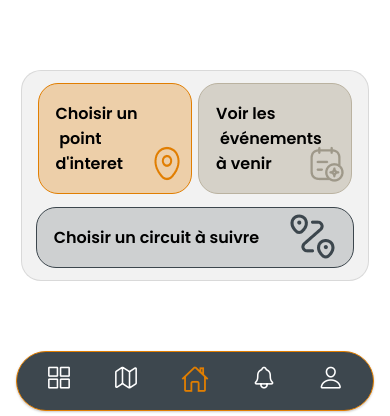
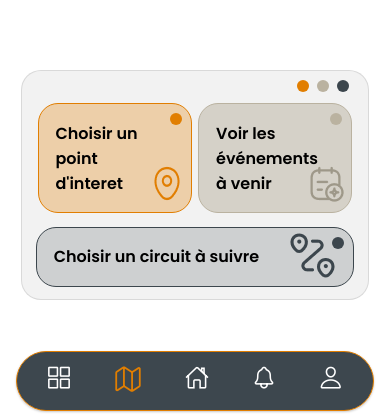
Before and after one commit to ouaelesi/1CS-Project-PhoneAPP, a React Native app: screen /ExplorePage in a window 390 px wide. Shown: the part 425-841 px from the top of the page. Built offline with nearby package versions, Linux system fonts and the light colour scheme.

Commit message:
add small circles to the explore page

```diff
--- a/Pages/ExplorePage.js
+++ b/Pages/ExplorePage.js
@@ -37,26 +37,28 @@ const ExplorePage = ({ navigation }) => {
       <ZoneMap />
 
       <View style={styles.btnContainer}>
-        <View>
-
+        <View style={styles.circlesContainer}>
+          <View style={[styles.circles , {backgroundColor : "#E17E01"}]}></View>
+          <View style={[styles.circles , {backgroundColor : "#BAB2A0"}]}></View>
+          <View style={[styles.circles , {backgroundColor : "#3C464D"}]}></View>
         </View>
         <View style={styles.rowButton}>
           <ExploreButton
-            text={"Choisir un\n point \nd'interet"}
+            text={"Choisir un \npoint \nd'interet"}
             color={"rgba(225,126,1,.3)"}
             borderColor={"#E17E01"}
             small={true}
             id={1}
-            linkTo ={"PointInt"}
+            linkTo={"PointInt"}
             navigation={navigation}
           />
           <ExploreButton
-            text={"Voir les\n événements \nà venir"}
+            text={"Voir les \névénements \nà venir"}
             color={"rgba(186,178,160,.5)"}
             borderColor={"#BAB2A0"}
             small={true}
             id={2}
-            linkTo ={"EventPage"}
+            linkTo={"EventPage"}
             navigation={navigation}
           />
         </View>
@@ -67,12 +69,12 @@ const ExplorePage = ({ navigation }) => {
           borderColor={"#3C464D"}
           small={false}
           id={3}
-          linkTo ={""}
+          linkTo={""}
           navigation={navigation}
         />
       </View>
 
-      <NavBar navigation={navigation} />
+      <NavBar navigation={navigation} ActivePage={"MapPage"} />
     </SafeAreaView>
   );
 };
@@ -109,16 +111,27 @@ const styles = StyleSheet.create({
     borderColor: "rgba(0, 0, 0, .1)",
     marginVertical: "4%",
     padding: "1.5%",
-    position: "relative" ,
-
+    position: "relative",
+    paddingTop :25 ,
   },
   rowButton: {
     flexDirection: "row",
     alignItems: "center",
     justifyContent: "center",
-
   },
   smallBtn: {
     width: "50%",
   },
+  circles : {
+    width : 12 ,
+    height :12 ,
+    borderRadius : 50 ,
+    margin : 4
+  } ,
+  circlesContainer : {
+    position : "absolute" ,
+    flexDirection : "row",
+    right :15 ,
+    top :5
+  }
 });
--- a/Pages/HomePage.js
+++ b/Pages/HomePage.js
@@ -75,7 +75,7 @@ const HomePage = ({ navigation, ActivePag }) => {
         <View style={{ height: 80 }}></View>
       </ScrollView>
       {/* Nav Bar */}
-      <NavBar navigation={navigation} ActivePag={ActivePag} />
+      <NavBar navigation={navigation} ActivePage={"HomePage"} />
     </View>
   );
 };
--- a/Pages/MapPage.js
+++ b/Pages/MapPage.js
@@ -13,7 +13,7 @@ const MapPage = ({ navigation }) => {
         <SearchFilter/>
         <Map/>
         <BestZones navigation={navigation}/>
-        <NavBar navigation={navigation} />
+        <NavBar navigation={navigation} ActivePage={"MapPage"} />
     </View>
   );
 };
--- a/Pages/ProfilePage.js
+++ b/Pages/ProfilePage.js
@@ -6,7 +6,7 @@ const ProfilePage = ({navigation}) => {
     return (
         <View style={{paddingTop:80  , flex: 1}}>
             <Text>Profil Page</Text>
-            <NavBar  navigation={navigation} />
+            <NavBar  navigation={navigation} ActivePage={"ProfilePage"} />
         </View>
     );
 };
--- a/componants/ExplorePage/ExploreButton.js
+++ b/componants/ExplorePage/ExploreButton.js
@@ -1,66 +1,78 @@
 import { View, Text, StyleSheet, TouchableOpacity, Image } from "react-native";
-import { useFonts } from 'expo-font';
-
+import { useFonts } from "expo-font";
 
 const ExploreButton = (props) => {
-
   let [fontsLoaded] = useFonts({
-        'Poppins-SemiBold': require('../../assets/fonts/Poppins-SemiBold.ttf'),
+    "Poppins-SemiBold": require("../../assets/fonts/Poppins-SemiBold.ttf"),
   });
 
- return(
+  return (
     <TouchableOpacity
       onPress={() => {
         props.navigation.navigate(props.linkTo, { name: "MapPage" });
       }}
-     style={[styles.btnContainer,
-        {backgroundColor: props.color,
-         borderColor: props.borderColor ,
-         width: props.small ? "46%" : "95%",}]}>
+      style={[
+        styles.btnContainer,
+        {
+          backgroundColor: props.color,
+          borderColor: props.borderColor,
+          width: props.small ? "46%" : "95%",
+        },
+      ]}
+    >
+      <Text style={styles.text}>{props.text}</Text>
+      {props.id == 1 ? (
+        <Image
+          style={styles.icon}
+          source={require("../../assets/choisirPtInteret.png")}
+        />
+      ) : props.id == 2 ? (
+        <Image
+          style={styles.icon}
+          source={require("../../assets/voirEvent.png")}
+        />
+      ) : (
+        <Image
+          style={styles.icon}
+          source={require("../../assets/choisirCircuit.png")}
+        />
+      )}
 
-            <Text style={styles.text}>{props.text}</Text>
-                { props.id == 1 ? (
-                    <Image style={styles.icon}
-                    source={require("../../assets/choisirPtInteret.png")}/>
-                ):
-                props.id == 2 ? (
-                        <Image style={styles.icon}
-                        source={require("../../assets/voirEvent.png")}/>
-                    ) : (
-                          <Image style={styles.icon}
-                          source={require("../../assets/choisirCircuit.png")}/>
-                        )
-                }
-
+      <View style={[styles.circle , {backgroundColor : props.borderColor}]}></View>
     </TouchableOpacity>
-
-
-
   );
 };
 
 export default ExploreButton;
 const styles = StyleSheet.create({
   btnContainer: {
-        backgroundColor:'#F2F2F2',
-        alignSelf:'center',
+    backgroundColor: "#F2F2F2",
+    alignSelf: "center",
     borderWidth: 1,
     borderRadius: 20,
     borderColor: "rgba(0, 0, 0, .1)",
-        marginVertical: '2%',
-        padding: '5%',
-        marginHorizontal : '1%',
-
+    marginVertical: "2%",
+    padding: "5%",
+    marginHorizontal: "1%",
   },
   text: {
-        fontSize : 16,
-        fontFamily: 'Poppins-SemiBold',
-        textAlign: 'left'
+    fontSize: 16,
+    fontFamily: "Poppins-SemiBold",
+    textAlign: "left",
   },
-    icon:{
-        alignSelf: 'flex-end',
+  icon: {
+    alignSelf: "flex-end",
     position: "absolute",
     bottom: "10%",
-        right: '5%'
-    }
+    right: "5%",
+  },
+  circle: {
+    position : "absolute" ,
+    width: 12,
+    height: 12,
+    borderRadius: 20,
+    margin: 4,
+    right :5 ,
+    top :5
+  },
 });
--- a/componants/HomePage/GoTOMap.js
+++ b/componants/HomePage/GoTOMap.js
@@ -1,29 +1,19 @@
-import { View, ImageBackground, Text, TouchableOpacity } from "react-native";
+import {
+  View,
+  ImageBackground,
+  Text,
+  TouchableOpacity,
+  StyleSheet,
+} from "react-native";
 import { LinearGradient } from "expo-linear-gradient";
 import { Ionicons } from "@expo/vector-icons";
 
 const GoTOMap = ({ navigation }) => {
   return (
-    <TouchableOpacity onPress={()=>navigation.navigate("MapPage" , {name:"MapPage"})}>
-      <View
-        style={{
-          width: "80%",
-          height: 140,
-          alignSelf: "center",
-          marginTop: 15,
-          borderRadius: 40,
-          borderColor: "#E17E01",
-          borderWidth: 1,
-          shadowColor: "#000",
-          shadowOffset: {
-            width: 0,
-            height: 1,
-          },
-          shadowOpacity: 0.92,
-          shadowRadius: 5.22,
-          elevation: 10,
-        }}
-      >
+    <TouchableOpacity
+      onPress={() => navigation.navigate("MapPage", { name: "MapPage" })}
+    >
+      <View style={Styles.container}>
         <ImageBackground
           source={require("../../assets/map.png")}
           style={{ flex: 1, justifyContent: "center" }}
@@ -45,17 +35,7 @@ const GoTOMap = ({ navigation }) => {
                 style={{ alignSelf: "center" }}
                 color="white"
               />
-              <Text
-                style={{
-                  textAlign: "center",
-                  fontSize: 25,
-                  fontWeight: "500",
-                  marginTop: 5,
-                  color: "white",
-                }}
-              >
-                Go To Map
-              </Text>
+              <Text style={Styles.GoToMap}>Go To Map</Text>
             </View>
           </LinearGradient>
         </ImageBackground>
@@ -63,5 +43,31 @@ const GoTOMap = ({ navigation }) => {
     </TouchableOpacity>
   );
 };
+const Styles = StyleSheet.create({
+  container: {
+    width: "80%",
+    height: 140,
+    alignSelf: "center",
+    marginTop: 15,
+    borderRadius: 40,
+    borderColor: "#E17E01",
+    borderWidth: 1,
+    shadowColor: "#000",
+    shadowOffset: {
+      width: 0,
+      height: 1,
+    },
+    shadowOpacity: 0.92,
+    shadowRadius: 5.22,
+    elevation: 10,
+  },
+  GoToMap: {
+    textAlign: "center",
+    fontSize: 25,
+    fontWeight: "500",
+    marginTop: 5,
+    color: "white",
+  },
+});
 
 export default GoTOMap;
--- a/componants/HomePage/ZoneCard.js
+++ b/componants/HomePage/ZoneCard.js
@@ -1,4 +1,4 @@
-import { View, Image, Text, TouchableOpacity } from "react-native";
+import { View, Image, Text, TouchableOpacity , StyleSheet} from "react-native";
 import { Ionicons } from "@expo/vector-icons";
 
 const ZoneCard = ({ navigation }) => {
@@ -7,23 +7,7 @@ const ZoneCard = ({ navigation }) => {
       onPress={() => navigation.navigate("ZonePage", { name: "ZonePage" })}
     >
       <View
-        style={{
-          marginRight: 20,
-          padding: 3,
-          paddingHorizontal :5 ,
-          borderRadius: 30,
-          backgroundColor: "#F2F2F2",
-          shadowColor: "#000",
-          shadowOffset: {
-            width: 0,
-            height: 1,
-          },
-          shadowOpacity: 0.12,
-          shadowRadius: 30.22,
-          elevation: 5,
-          position: "relative",
-          marginBottom:3
-        }}
+        style={Styles.container}
       >
         <Image
           source={require("../../assets/ZoneImg.png")}
@@ -77,4 +61,24 @@ const ZoneCard = ({ navigation }) => {
   );
 };
 
+const Styles = StyleSheet.create({
+  container : {
+    marginRight: 20,
+    padding: 3,
+    paddingHorizontal :5 ,
+    borderRadius: 30,
+    backgroundColor: "#F2F2F2",
+    shadowColor: "#000",
+    shadowOffset: {
+      width: 0,
+      height: 1,
+    },
+    shadowOpacity: 0.12,
+    shadowRadius: 30.22,
+    elevation: 5,
+    position: "relative",
+    marginBottom:3
+  }
+})
+
 export default ZoneCard;
--- a/componants/NavBar.js
+++ b/componants/NavBar.js
@@ -24,8 +24,9 @@ const navitmes = [
     icon: "person-outline",
   },
 ];
-const NavBar = ({ navigation, activePag }) => {
-  const [activePage, setActivepage] = useState("HomePage");
+const NavBar = ({ navigation, ActivePage }) => {
+  const [activePage, setActivepage] = useState(ActivePage);
+  console.log(activePage)
   return (
     <View style={styles.navContainer}>
       {navitmes.map((itm, key) => (
```
Lines whose indentation alone changed are shown as unchanged.
